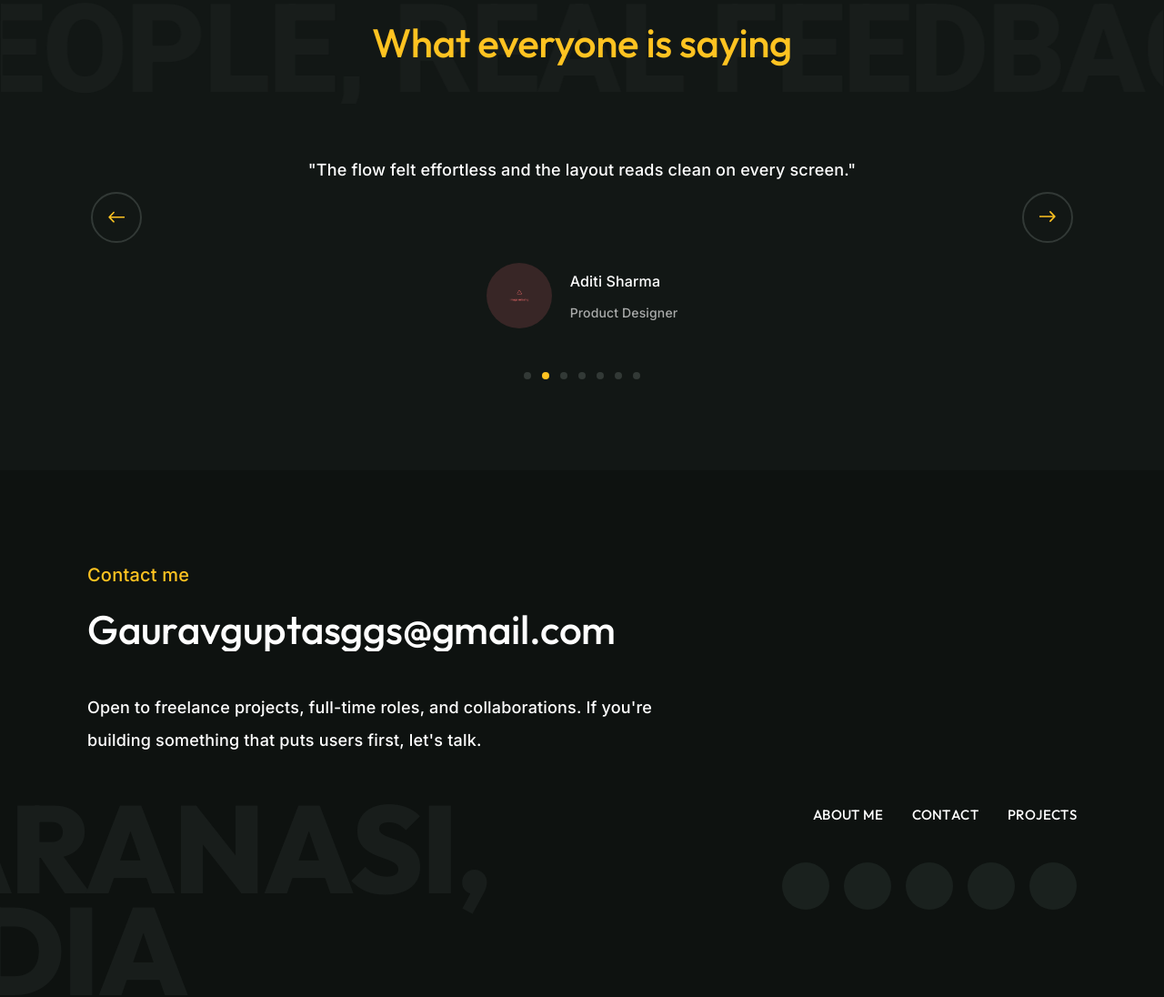
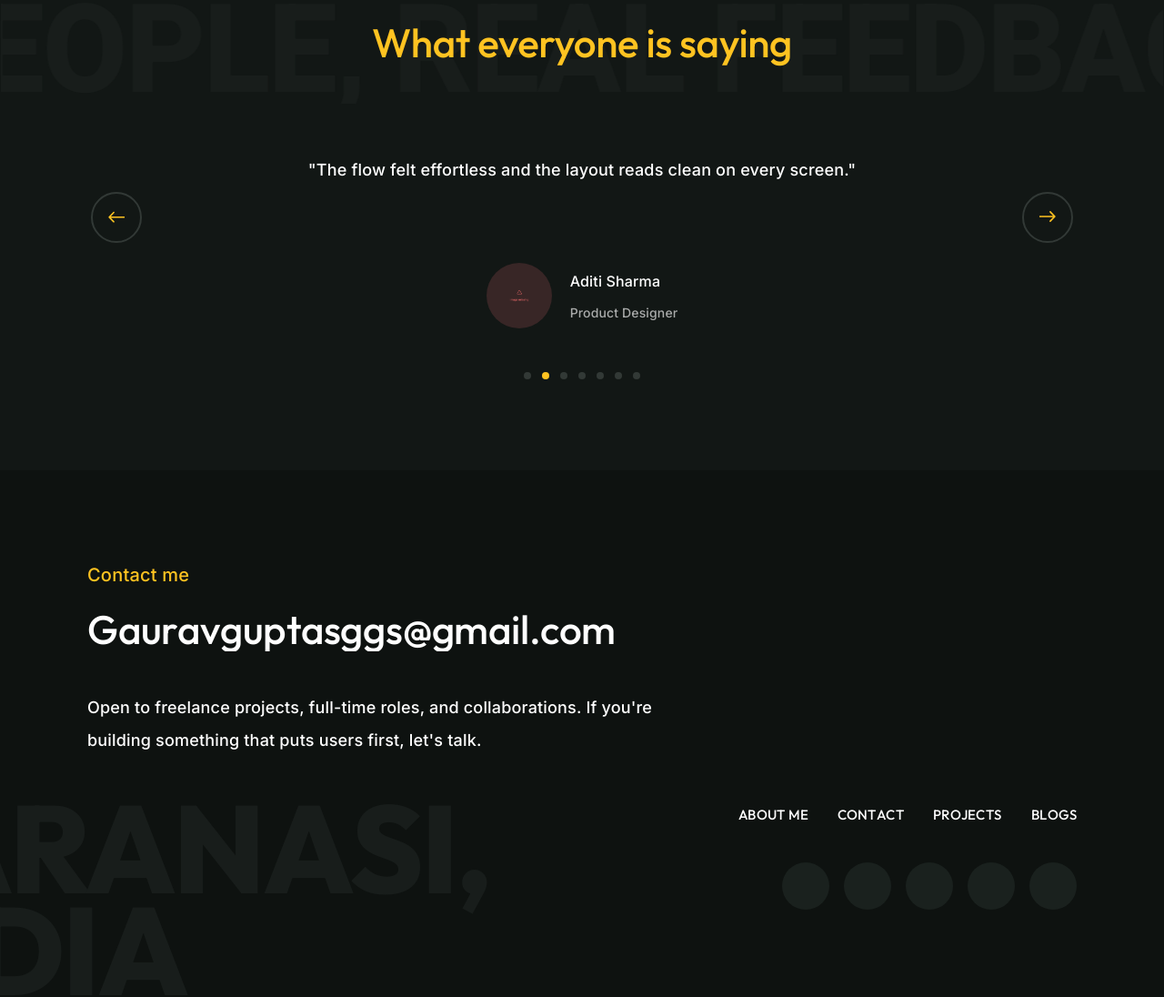
Before and after one commit to gaurav9372/ux-design-portfolio, a website built with Vite: page index.html in a window 1280 px wide. Shown: the part 5836-6932 px from the top of the page at 91% size. Built offline with nearby package versions, Linux system fonts and the light colour scheme.

Commit message:
Add missing Blogs link to homepage footer nav
Co-Authored-By: Claude Opus 4.6 (1M context) <noreply@anthropic.com>

```diff
--- a/index.html
+++ b/index.html
@@ -377,6 +377,7 @@
         <a href="/pages/about.html">About me</a>
         <a href="/pages/contact.html">Contact</a>
         <a href="/pages/projects.html">Projects</a>
+        <a href="/pages/blog.html">Blogs</a>
       </nav>
 
       <div class="socials" aria-label="Social links">
```
